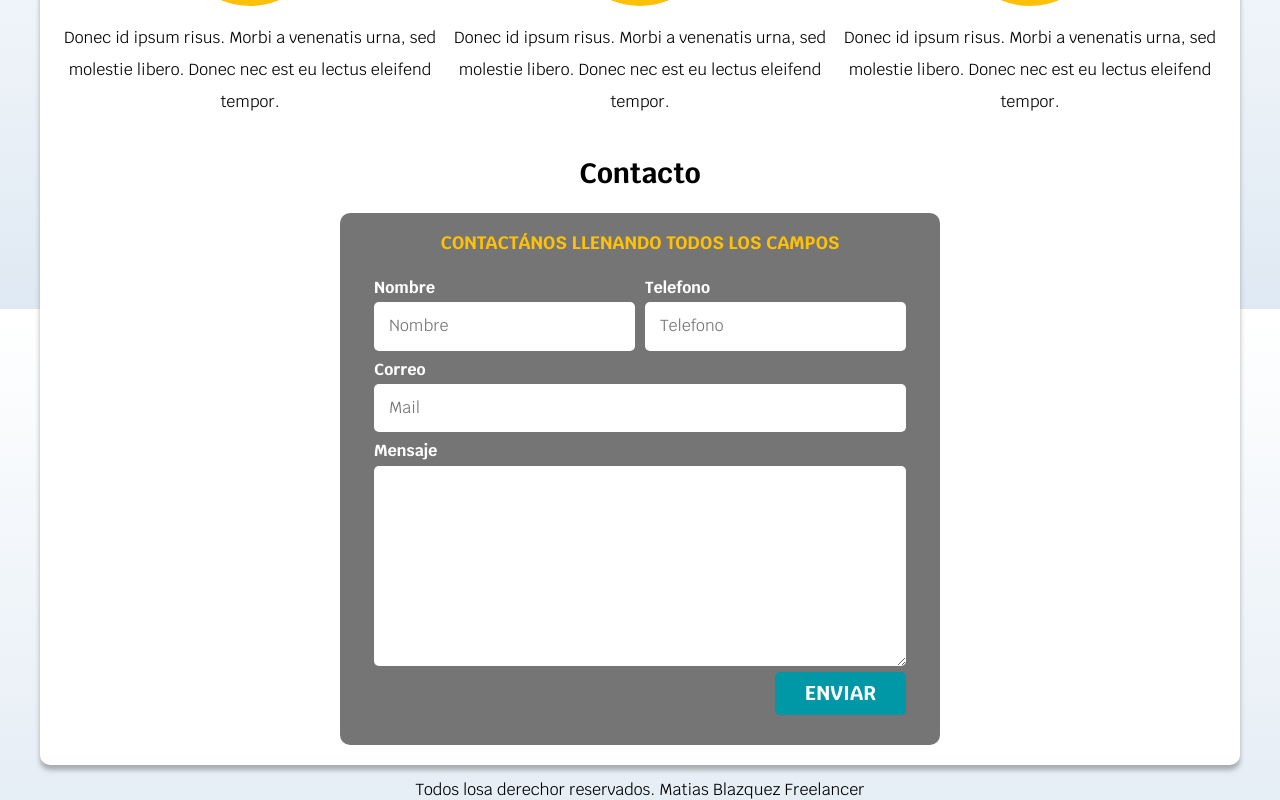
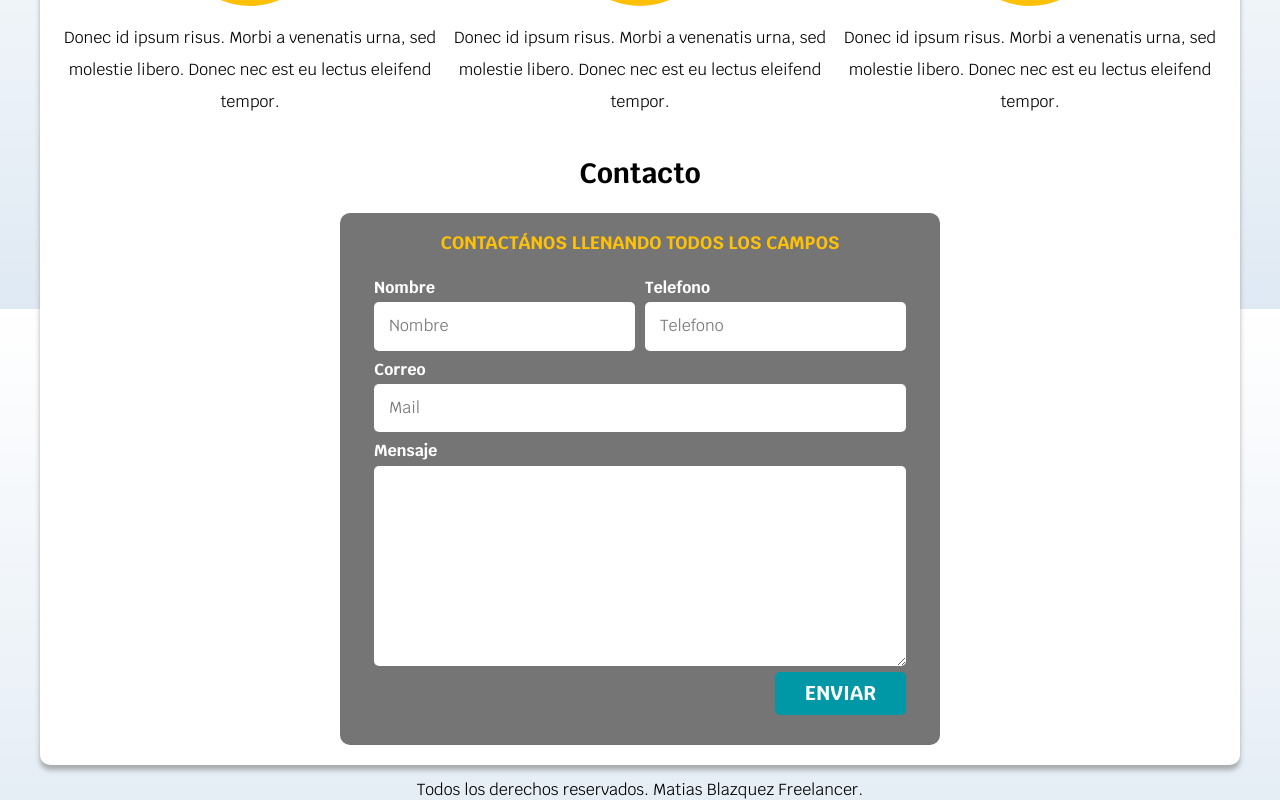
Before and after one commit to matiblazquez/.github.io-freelancer, a plain HTML site: page index.html in a window 1280 px wide. Shown: the part 907-1707 px from the top of the page. Drawn offline with Linux system fonts and the light colour scheme.

Commit message:
Update index.html

```diff
--- a/index.html
+++ b/index.html
@@ -132,7 +132,7 @@
     </section>
   </main>
     <footer class="footer">
-    <p>Todos losa derechor reservados. Matias Blazquez Freelancer</p>
+        <p>Todos los derechos  reservados.  Matias Blazquez Freelancer. </p>
     </footer>
 </body>
 </html>
```
